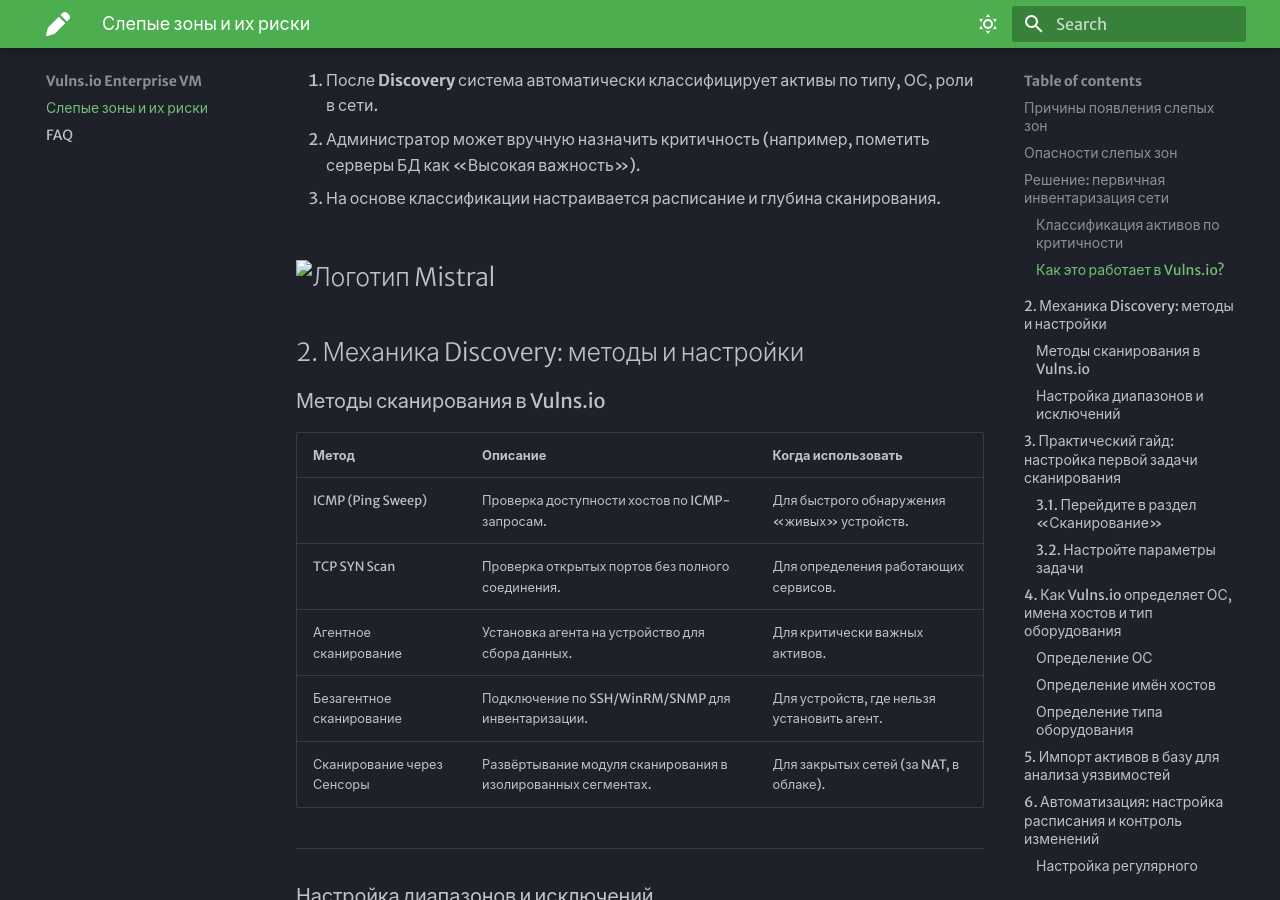
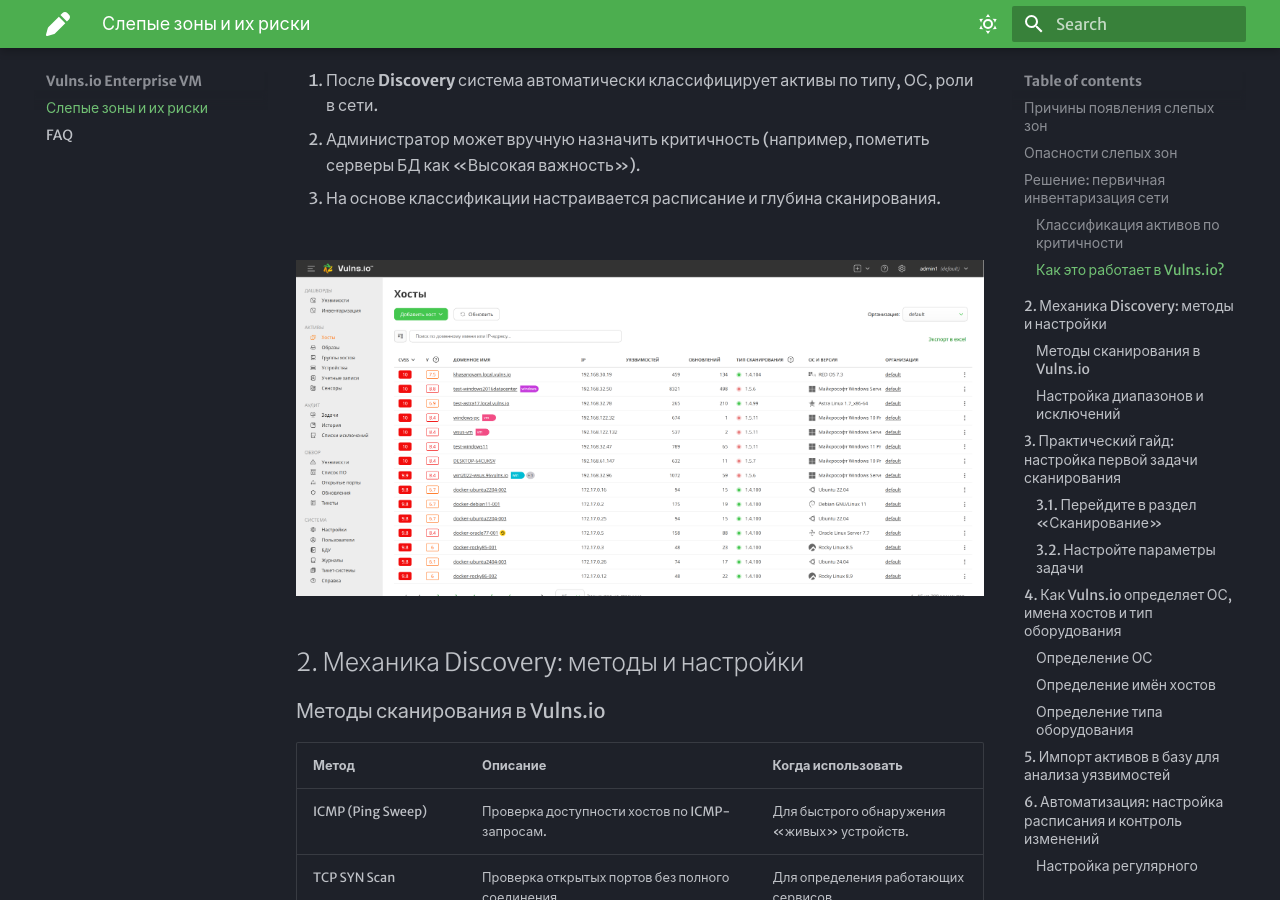
Before and after one commit to lelekinkirill96/mkdocs_portfolio, an MkDocs documentation site: the page built from docs/index.md, in a window 1280 px wide and 900 px high, scrolled down 1904 px. Built offline with MkDocs 1.6.1 and Material for MkDocs 9.7.7, drawn with Linux system fonts in a browser that asks for light colours.

Commit message:
Update index.md

```diff
--- a/docs/index.md
+++ b/docs/index.md
@@ -63,7 +63,7 @@
 
 3. На основе классификации настраивается расписание и глубина сканирования.
 
-![Логотип Mistral](quation/хосты.png)
+![Логотип Mistral](/question/хосты.png)
 ---
 
 ## 2. Механика Discovery: методы и настройки
```
